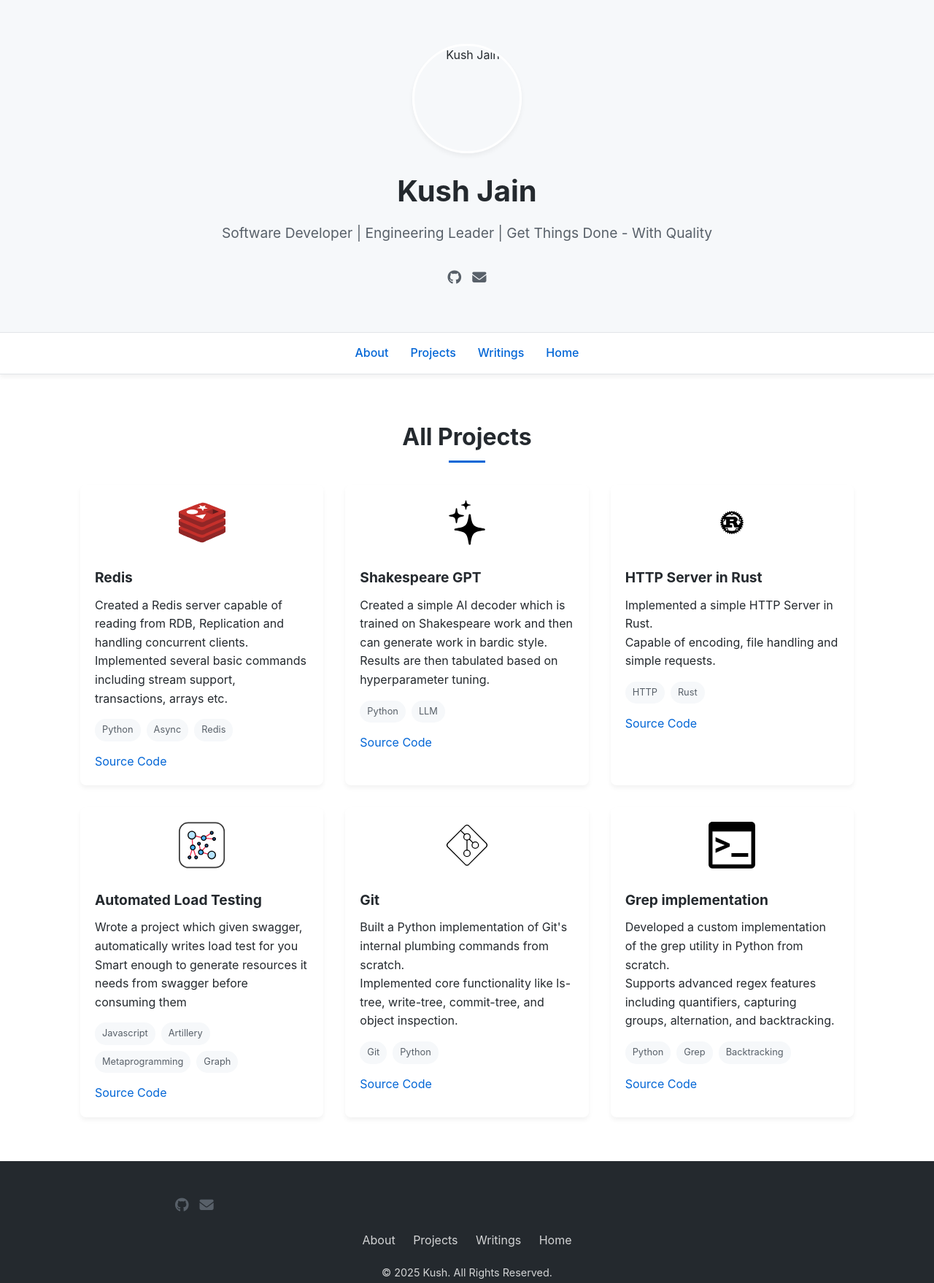
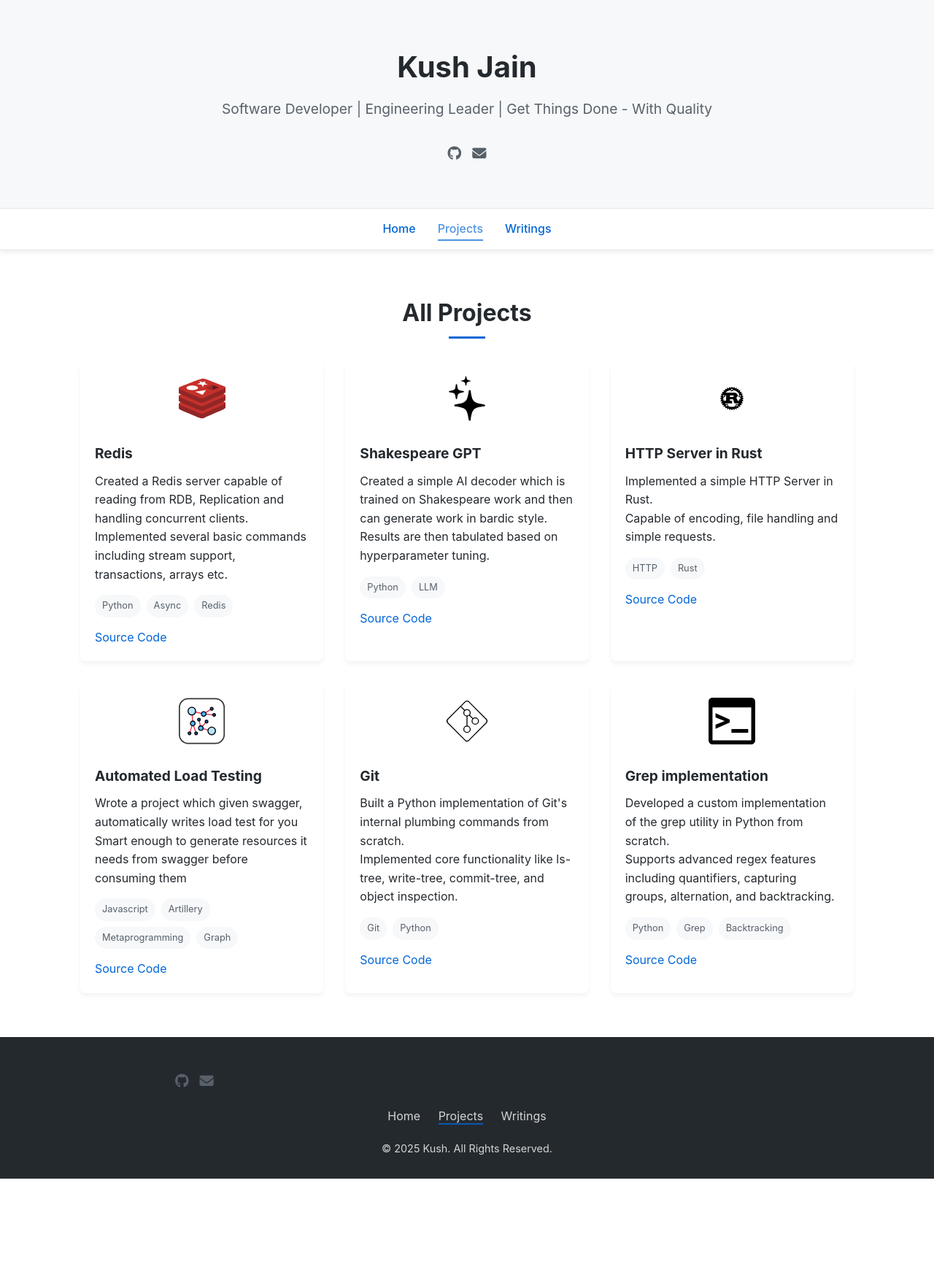
Before and after one commit to kush-jain/kush-jain.github.io, a plain HTML site: page projects.html in a window 1280 px wide. Shown: the whole page at 73% size. After the commit the page ends 1615 px from the top, so only its background shows below. Drawn offline with Linux system fonts and the light colour scheme.

Commit message:
Fix the linking throughout

```diff
--- a/projects.html
+++ b/projects.html
@@ -14,7 +14,6 @@
     <header>
         <div class="container">
             <div class="profile-container">
-                <img src="/api/placeholder/150/150" alt="Kush Jain" class="profile-image">
                 <h1 class="profile-name">Kush Jain</h1>
                 <p class="profile-title">Software Developer | Engineering Leader | Get Things Done - With Quality</p>
                 <div class="social-links">
@@ -33,10 +32,9 @@
     <nav>
         <div class="container">
             <ul class="nav-links">
-                <li><a href="index.html#about">About</a></li>
-                <li><a href="index.html#projects">Projects</a></li>
+                <li><a href="index.html">Home</a></li>
+                <li><a href="#" class="current-page">Projects</a></li>
                 <li><a href="index.html#writings">Writings</a></li>
-                <li><a href="index.html">Home</a></li>
             </ul>
         </div>
     </nav>
@@ -174,10 +172,10 @@
                     </a>
                 </div>
                 <div class="footer-links">
-                    <a href="index.html#about">About</a>
-                    <a href="index.html#projects">Projects</a>
+                    <a href="index.html">Home</a>
+                    <a href="#" class="current-page">Projects</a>
                     <a href="index.html#writings">Writings</a>
-                    <a href="index.html">Home</a>
+
                 </div>
                 <p class="copyright">&copy; 2025 Kush. All Rights Reserved.</p>
             </div>
--- a/styles.css
+++ b/styles.css
@@ -667,6 +667,19 @@ footer {
     margin-bottom: 15px;
 }
 
+.current-page {
+    opacity: 0.7;
+    cursor: default;
+    pointer-events: none;
+    position: relative;
+    text-decoration: none;
+    border-bottom: 2px solid var(--primary-color);
+}
+
+.current-page:hover {
+    text-decoration: none;
+}
+
 /* Enhanced Code Block Styling */
 pre {
     background-color: var(--light-bg);
```
Also changed, not shown: index.html (+2 -2 lines), writings/celery-checklist.html (+4 -5 lines), writings/postgres-buffers.html (+4 -5 lines).
